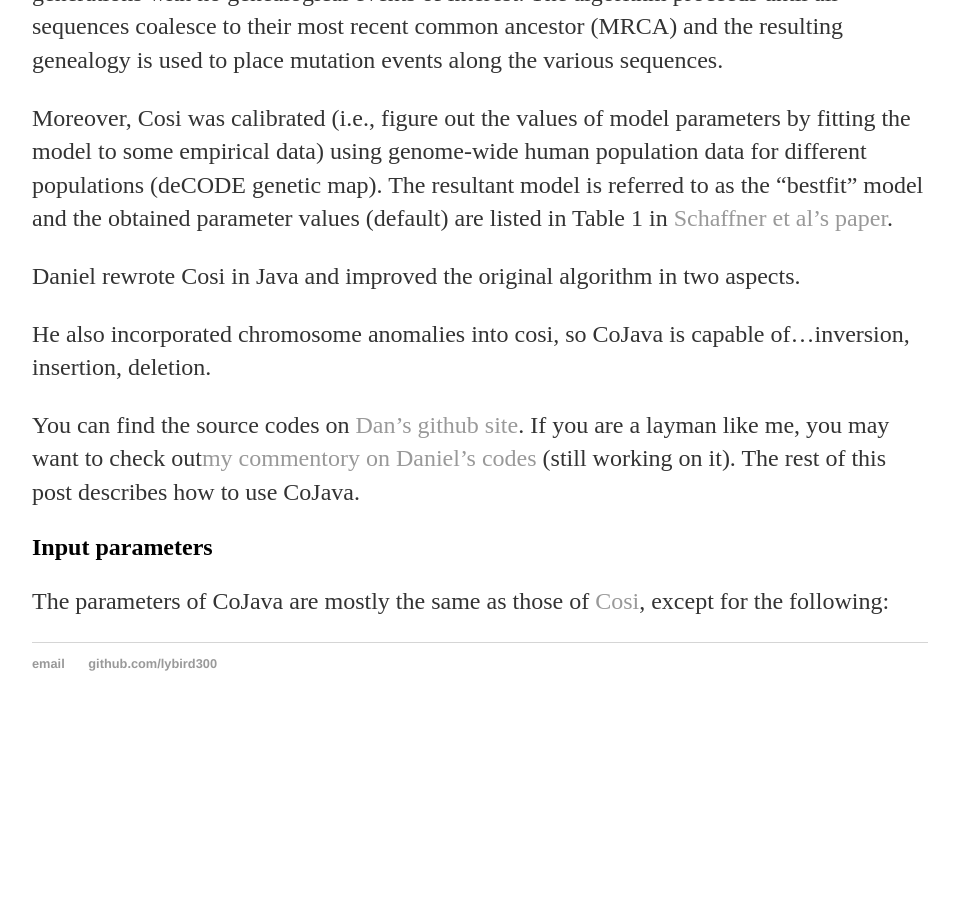
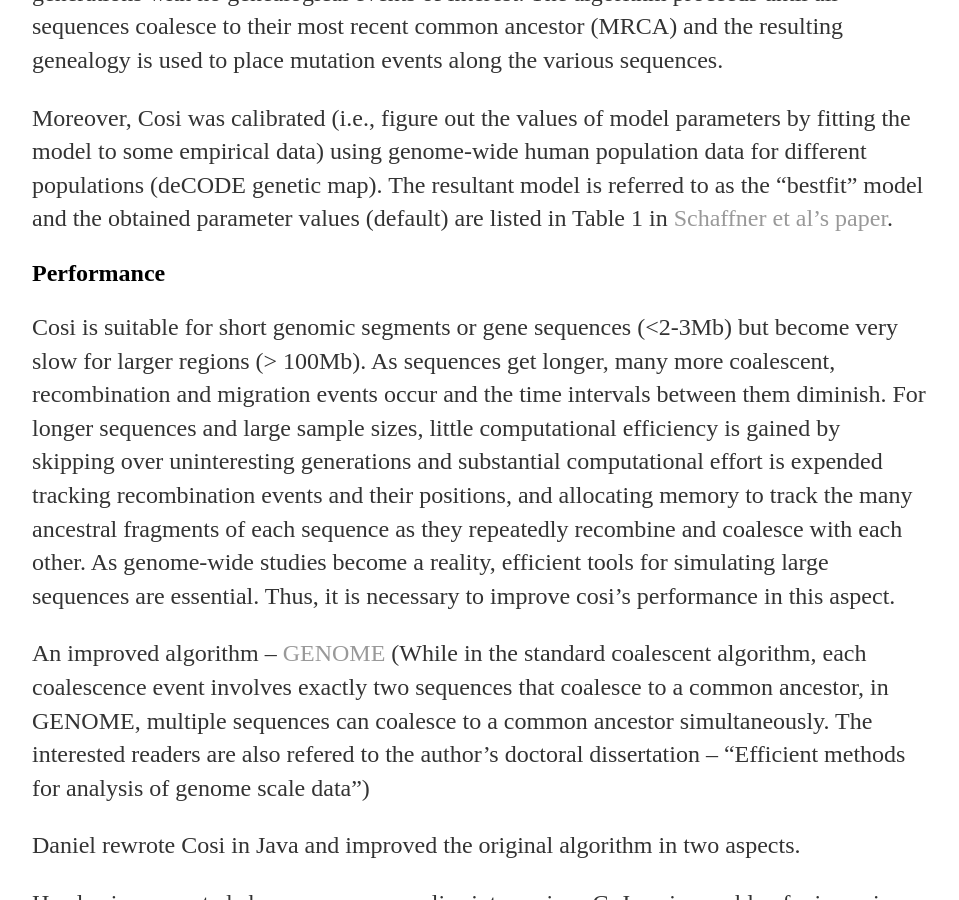
Before and after one commit to lybird300/lybird300.github.io, a Jekyll site: the page built from _posts/2015-04-04-CoJava.md, in a window 1280 px wide and 900 px high, scrolled down 638 px. Shown: the whole window, without its empty margins (160-1119 px from the left). Built offline with Jekyll 4.4.1, drawn with Linux system fonts in a browser that asks for light colours; before the commit the page ends 1369 px from its top, so only the background shows below that.

Commit message:
Update 2015-04-04-CoJava.md

```diff
--- a/_posts/2015-04-04-CoJava.md
+++ b/_posts/2015-04-04-CoJava.md
@@ -10,6 +10,11 @@ The <a href="https://popmodels.cancercontrol.cancer.gov/gsr/packages/cosi/">Cosi
 
 Moreover, Cosi was calibrated (i.e., figure out the values of model parameters by fitting the model to some empirical data) using genome-wide human population data for different populations (deCODE genetic map). The resultant model is referred to as the "bestfit" model and the obtained parameter values (default) are listed in Table 1 in <a href="http://www.ncbi.nlm.nih.gov/pmc/articles/PMC1310645/">Schaffner et al's paper</a>.
 
+<h2>Performance</h2>
+Cosi is suitable for short genomic segments or gene sequences (<2-3Mb) but become very slow for larger regions (> 100Mb). As sequences get longer, many more coalescent, recombination and migration events occur and the time intervals between them diminish. For longer sequences and large sample sizes, little computational efficiency is gained by skipping over uninteresting generations and substantial computational effort is expended tracking recombination events and their positions, and allocating memory to track the many ancestral fragments of each sequence as they repeatedly recombine and coalesce with each other. As genome-wide studies become a reality, efficient tools for simulating large sequences are essential. Thus, it is necessary to improve cosi's performance in this aspect.
+
+An improved algorithm -- <a href="http://csg.sph.umich.edu/liang/genome/">GENOME</a> (While in the standard coalescent algorithm, each coalescence event involves exactly two sequences that coalesce to a common ancestor, in GENOME, multiple sequences can coalesce to a common ancestor simultaneously. The interested readers are also refered to the author's doctoral dissertation -- "Efficient methods for analysis of genome scale data")
+
 Daniel rewrote Cosi in Java and improved the original algorithm in two aspects.
 
 He also incorporated chromosome anomalies into cosi, so CoJava is capable of...inversion, insertion, deletion.
```
